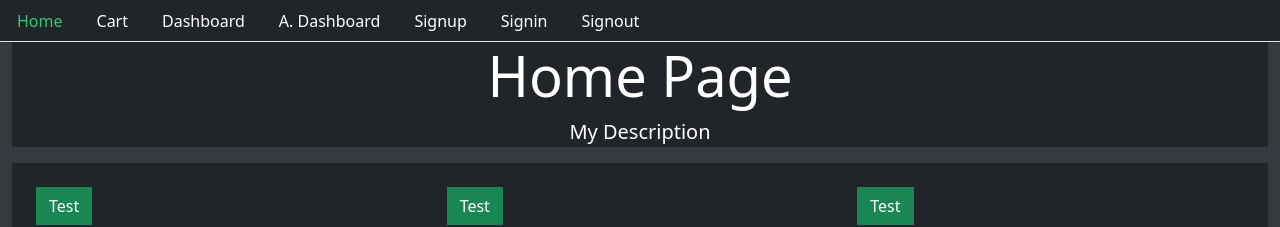
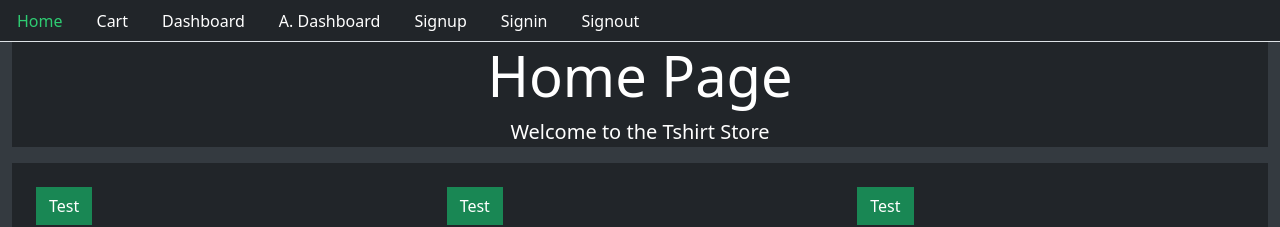
Before and after one commit to manideep-18/frontend_mern, a React (Create React App) app: page / in a window 1280 px wide. Shown: the top 227 px of the page. Built offline with nearby package versions, Linux system fonts and the light colour scheme.

Commit message:
description added for home page

```diff
--- a/src/core/Home.js
+++ b/src/core/Home.js
@@ -6,7 +6,7 @@
 export default function Home(){
     console.log("API is",API)
     return(
-        <Base title="Home Page">
+        <Base title="Home Page" description="Welcome to the Tshirt Store">
             <div className="row">
                 <div className="col-4">
                     <button className="btn btn-success">Test</button>
```
